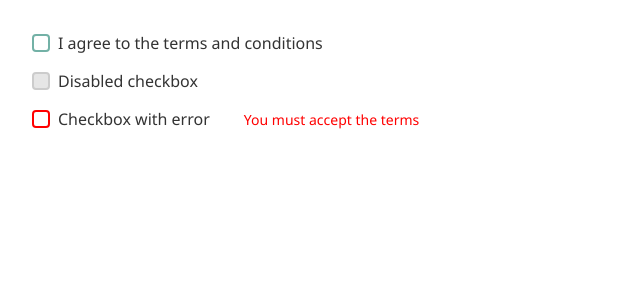
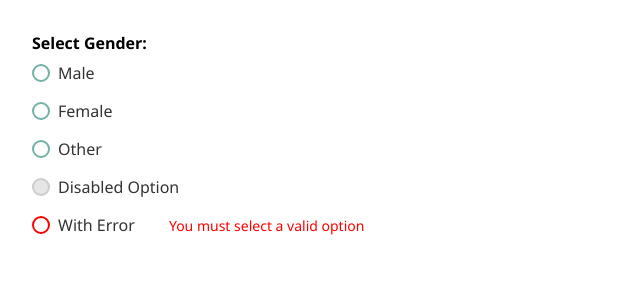
Before and after one commit to DorukhanBekdur/dorukhan-ui, a React (Vite) app: page / in a window 1280 px wide. Shown: the top 300 px of the page, without its empty margins (0-640 px from the left). Built offline with nearby package versions, Linux system fonts and the light colour scheme.

Commit message:
Add Radio component with label, group name, and error support

```diff
--- a/src/App.jsx
+++ b/src/App.jsx
@@ -1,29 +1,52 @@
 import { useState } from "react";
-import Checkbox from "./components/Checkbox/Checkbox";
+import Radio from "./components/Radio/Radio";
 
 function App() {
-  const [isChecked, setIsChecked] = useState(false);
+  const [gender, setGender] = useState("");
 
   return (
     <div style={{ padding: "2rem" }}>
-      <Checkbox
-        label="I agree to the terms and conditions"
-        checked={isChecked}
-        onChange={() => setIsChecked(!isChecked)}
+      <p style={{ fontWeight: "bold", marginBottom: "0.5rem" }}>
+        Select Gender:
+      </p>
+      <Radio
+        label="Male"
+        name="gender"
+        value="male"
+        checked={gender === "male"}
+        onChange={(e) => setGender(e.target.value)}
+      />
+      <Radio
+        label="Female"
+        name="gender"
+        value="female"
+        checked={gender === "female"}
+        onChange={(e) => setGender(e.target.value)}
+      />
+      <Radio
+        label="Other"
+        name="gender"
+        value="other"
+        checked={gender === "other"}
+        onChange={(e) => setGender(e.target.value)}
       />
 
-      <Checkbox
-        label="Disabled checkbox"
+      <Radio
+        label="Disabled Option"
+        name="gender"
+        value="disabled"
         checked={false}
         onChange={() => {}}
         disabled
       />
 
-      <Checkbox
-        label="Checkbox with error"
+      <Radio
+        label="With Error"
+        name="gender"
+        value="error"
         checked={false}
         onChange={() => {}}
-        error="You must accept the terms"
+        error="You must select a valid option"
       />
     </div>
   );
--- /dev/null
+++ b/src/components/Radio/Radio.css
@@ -0,0 +1,58 @@
+.radio-wrapper {
+  display: flex;
+  align-items: center;
+  gap: 8px;
+  margin-bottom: 1rem;
+  font-family: inherit;
+}
+
+.radio-input {
+  appearance: none;
+  width: 18px;
+  height: 18px;
+  border: 2px solid #73b1a6;
+  border-radius: 50%;
+  position: relative;
+  cursor: pointer;
+  transition: background-color 0.2s ease, border-color 0.2s ease;
+}
+
+.radio-input:checked::after {
+  content: "";
+  position: absolute;
+  top: 50%;
+  left: 50%;
+  width: 8px;
+  height: 8px;
+  background-color: #73b1a6;
+  border-radius: 50%;
+  transform: translate(-50%, -50%);
+}
+
+.radio-input:focus {
+  outline: 2px solid #5a988d;
+  outline-offset: 2px;
+}
+
+.radio-input:disabled {
+  cursor: not-allowed;
+  background-color: #e6e6e6;
+  border-color: #ccc;
+}
+
+.radio-label {
+  cursor: pointer;
+  user-select: none;
+  color: #333;
+  font-size: 16px;
+}
+
+.radio-error {
+  border-color: red;
+}
+
+.radio-error-message {
+  margin-left: 26px;
+  color: red;
+  font-size: 14px;
+}
--- /dev/null
+++ b/src/components/Radio/Radio.jsx
@@ -0,0 +1,34 @@
+import "./Radio.css";
+
+const Radio = ({
+  label,
+  name,
+  value,
+  checked,
+  onChange,
+  disabled = false,
+  error,
+}) => {
+  const id = `radio-${name}-${value}`;
+
+  return (
+    <div className={`radio-wrapper ${disabled ? "disabled" : ""}`}>
+      <input
+        type="radio"
+        id={id}
+        name={name}
+        value={value}
+        checked={checked}
+        onChange={onChange}
+        disabled={disabled}
+        className={`radio-input ${error ? "radio-error" : ""}`}
+      />
+      <label htmlFor={id} className="radio-label">
+        {label}
+      </label>
+      {error && <p className="radio-error-message">{error}</p>}
+    </div>
+  );
+};
+
+export default Radio;
```
